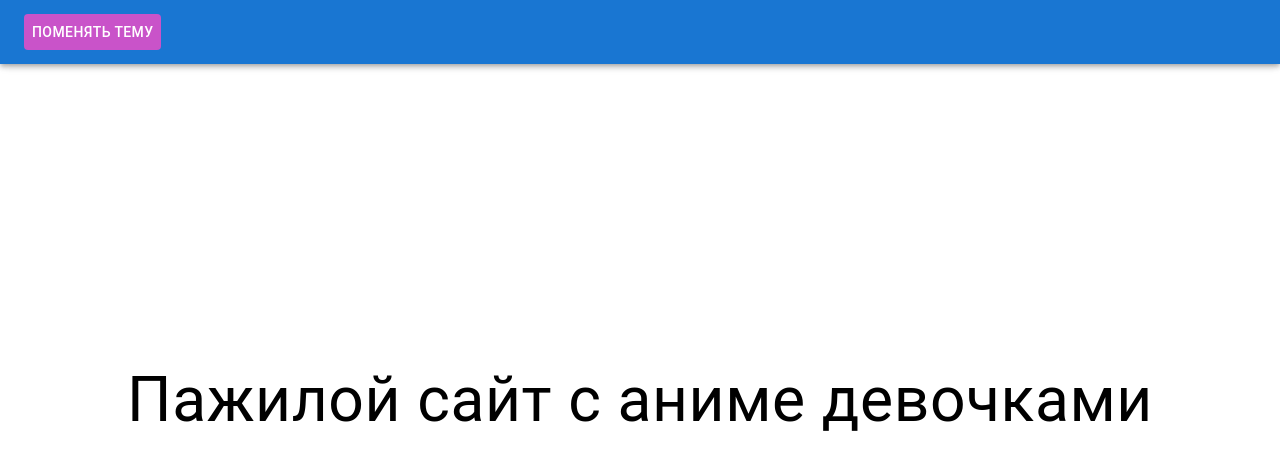
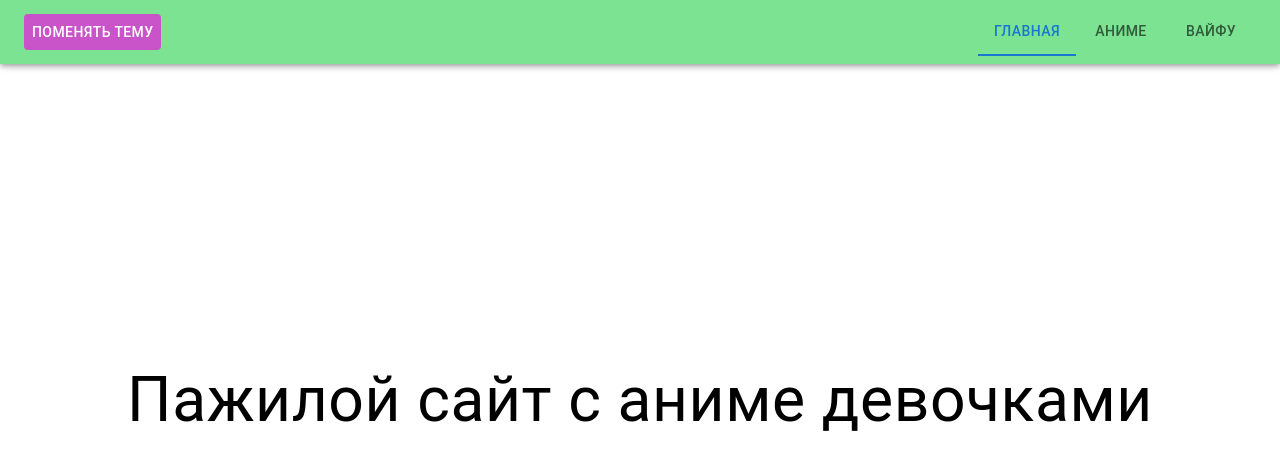
Before and after one commit to ponchik009/react-anime, a React (Create React App) app: page / in a window 1280 px wide. Shown: the top 470 px of the page. Built offline with nearby package versions, Linux system fonts and the light colour scheme.

Commit message:
Добавлены табы, убран стрикт мод из-за рендера

```diff
--- a/src/components/AnimeList/AnimeList.jsx
+++ b/src/components/AnimeList/AnimeList.jsx
@@ -4,8 +4,6 @@ import { Grid } from "@mui/material";
 
 const AnimeList = ({ data }) => {
   const theme = React.useContext(ThemeContext);
-
-  console.log(data);
 
   return (
     <Grid
--- a/src/index.js
+++ b/src/index.js
@@ -7,9 +7,9 @@ import "./index.css";
 
 const root = ReactDOM.createRoot(document.getElementById("root"));
 root.render(
-  <React.StrictMode>
-    <BrowserRouter>
-      <App />
-    </BrowserRouter>
-  </React.StrictMode>
+  // <React.StrictMode>
+  <BrowserRouter>
+    <App />
+  </BrowserRouter>
+  // </React.StrictMode>
 );
--- a/src/layout/Layout.jsx
+++ b/src/layout/Layout.jsx
@@ -1,18 +1,31 @@
 import React, { useContext } from "react";
+import { NavLink } from "react-router-dom";
 
 import { ThemeContext } from "../theme/themeContext";
-import { AppBar, Box, Button, Toolbar } from "@mui/material";
+import { AppBar, Box, Button, Tabs, Toolbar, Tab } from "@mui/material";
 
 const Layout = ({ children, toggleTheme }) => {
   const theme = useContext(ThemeContext);
 
+  const [tab, setTab] = React.useState(0);
+
+  const handleTabChange = (event, newValue) => {
+    console.log(newValue);
+    setTab(newValue);
+  };
+
   return (
     <>
-      <AppBar position="fixed">
-        <Toolbar>
+      <AppBar position="fixed" style={theme.appbar}>
+        <Toolbar style={theme.toolbar}>
           <Button onClick={toggleTheme} style={theme.button}>
             Поменять тему
           </Button>
+          <Tabs value={tab} onChange={handleTabChange}>
+            <Tab label="Главная" LinkComponent={NavLink} to="/" />
+            <Tab label="Аниме" LinkComponent={NavLink} to="/anime" />
+            <Tab label="Вайфу" LinkComponent={NavLink} to="/waifu" />
+          </Tabs>
         </Toolbar>
       </AppBar>
       <div id="up"></div>
--- a/src/theme/themeContext.js
+++ b/src/theme/themeContext.js
@@ -33,6 +33,15 @@ export const themes = {
     title: {
       fontSize: "calc(3vh + 3vw)",
     },
+
+    appbar: {
+      backgroundColor: "#0ced10",
+    },
+
+    toolbar: {
+      display: "flex",
+      justifyContent: "space-between",
+    },
   },
   light: {
     background: "white",
@@ -66,6 +75,15 @@ export const themes = {
     title: {
       fontSize: "calc(3vh + 3vw)",
     },
+
+    appbar: {
+      backgroundColor: "#7be391",
+    },
+
+    toolbar: {
+      display: "flex",
+      justifyContent: "space-between",
+    },
   },
 };
 
```
